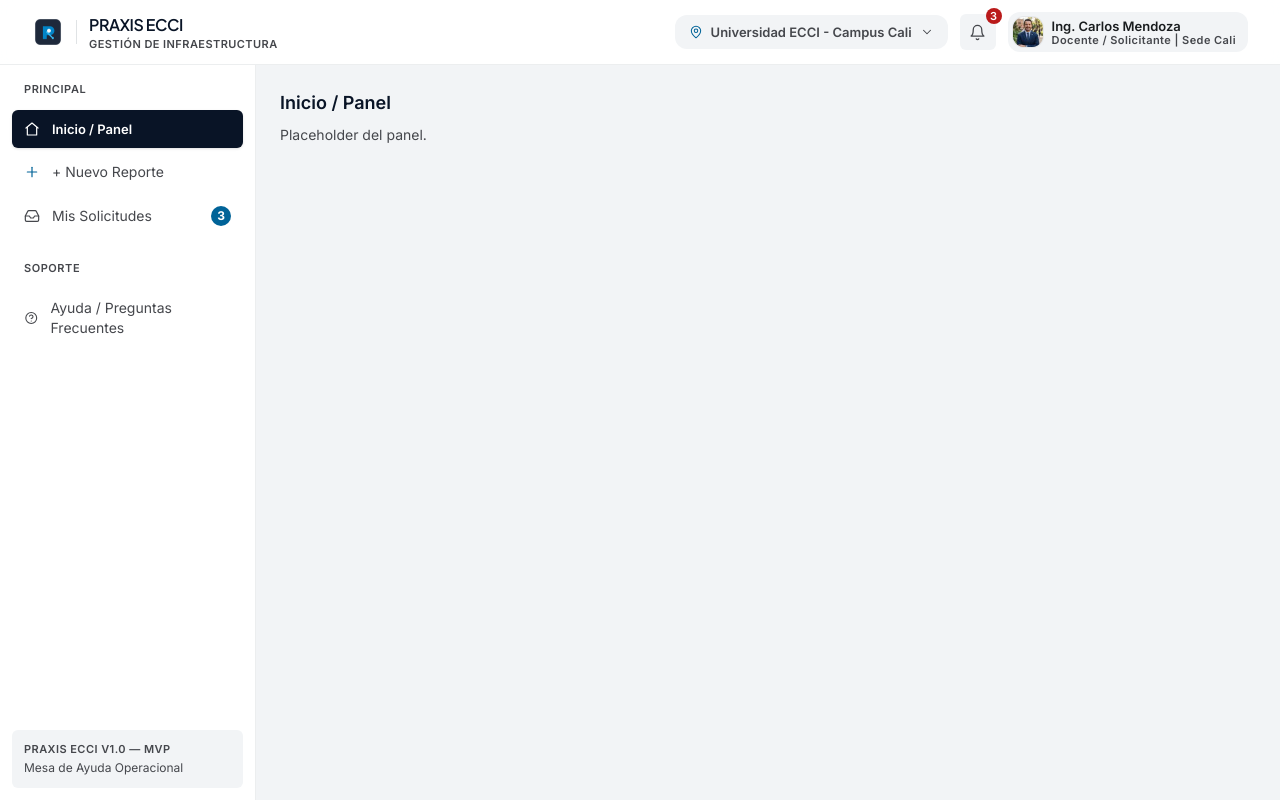
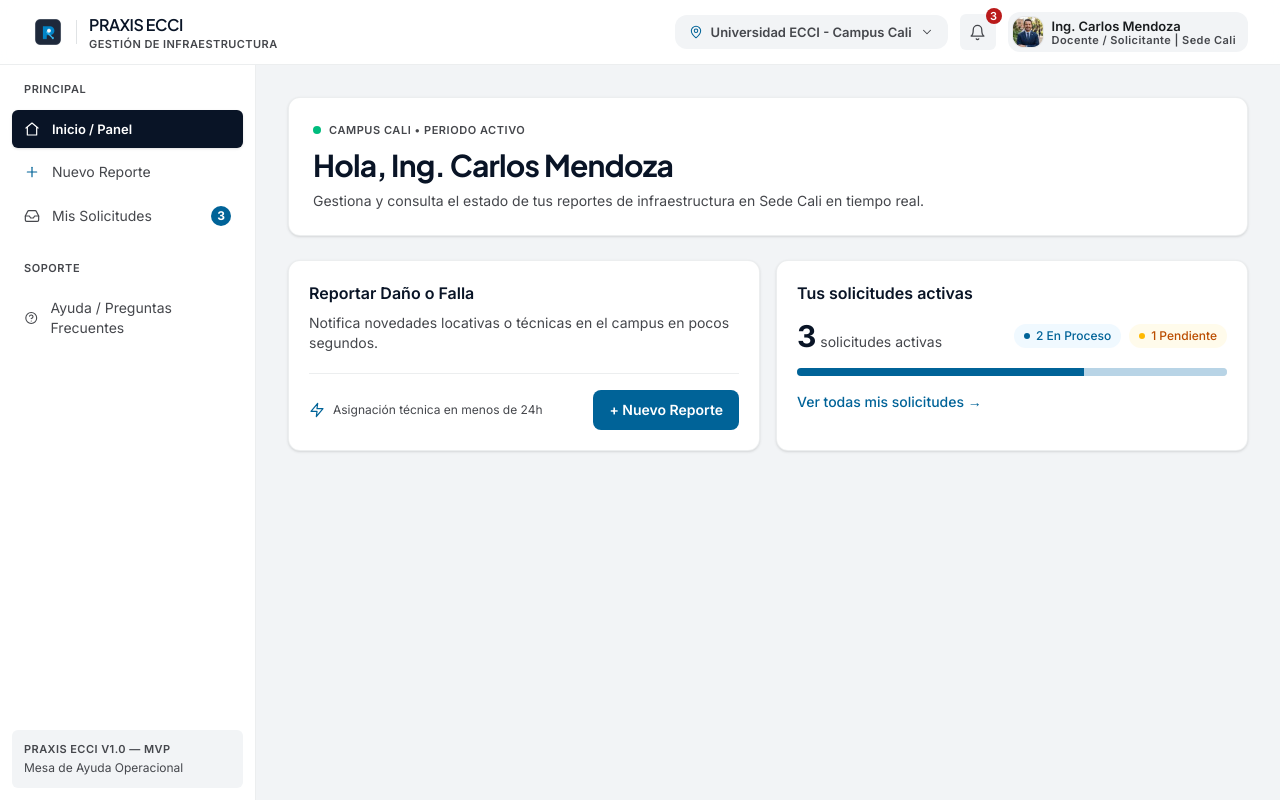
Before and after one commit to IkerMiguel/Praxis, a Next.js app in the folder apps/web/: page /panel in a window 1280 px wide. Built offline with nearby package versions, Linux system fonts and the light colour scheme.

Commit message:
feature: saludo y cards principales en /panel

```diff
--- a/apps/web/src/app/panel/page.tsx
+++ b/apps/web/src/app/panel/page.tsx
@@ -1,8 +1,104 @@
+import Link from "next/link";
+import { Icon } from "@/components/icons";
+
+const demoUser = {
+  name: "Ing. Carlos Mendoza",
+  campus: "CAMPUS CALI",
+  period: "PERIODO ACTIVO",
+  sede: "Sede Cali",
+};
+
+const demoStats = {
+  total: 3,
+  enProceso: 2,
+  pendiente: 1,
+};
+
 export default function PanelPage() {
-    return (
-      <div className="p-6">
-        <h1 className="text-lg font-semibold">Inicio / Panel</h1>
-        <p className="mt-2 text-sm text-muted">Placeholder del panel.</p>
+  const { total, enProceso, pendiente } = demoStats;
+  const procesoPct = (enProceso / total) * 100;
+  const pendientePct = (pendiente / total) * 100;
+
+  return (
+    <div className="space-y-6 p-6 lg:p-8">
+      <section className="rounded-xl border border-line/60 bg-white p-5 shadow-sm lg:p-6">
+        <p className="flex items-center gap-2 text-[11px] font-semibold tracking-[0.55px] text-muted">
+          <span className="inline-block size-2 rounded-full bg-emerald-500" />
+          {demoUser.campus} • {demoUser.period}
+        </p>
+        <h1 className="mt-2 font-display text-2xl font-bold tracking-tight text-ink lg:text-3xl">
+          Hola, {demoUser.name}
+        </h1>
+        <p className="mt-2 max-w-2xl text-sm text-muted">
+          Gestiona y consulta el estado de tus reportes de infraestructura en{" "}
+          {demoUser.sede} en tiempo real.
+        </p>
+      </section>
+
+      <div className="grid gap-4 lg:grid-cols-2">
+        <section className="flex flex-col rounded-xl border border-line/60 bg-white p-5 shadow-sm">
+          <h2 className="text-base font-semibold text-ink">
+            Reportar Daño o Falla
+          </h2>
+          <p className="mt-2 flex-1 text-sm text-muted">
+            Notifica novedades locativas o técnicas en el campus en pocos
+            segundos.
+          </p>
+          <div className="mt-5 flex flex-wrap items-center justify-between gap-3 border-t border-line/60 pt-4">
+            <p className="flex items-center gap-2 text-xs text-muted">
+              <Icon name="zap" className="size-4 text-brand" />
+              Asignación técnica en menos de 24h
+            </p>
+            <Link
+              href="/reportes/nuevo"
+              className="inline-flex items-center gap-2 rounded-lg bg-brand px-4 py-2.5 text-sm font-semibold text-white"
+            >
+              + Nuevo Reporte
+            </Link>
+          </div>
+        </section>
+
+        <section className="flex flex-col rounded-xl border border-line/60 bg-white p-5 shadow-sm">
+          <h2 className="text-base font-semibold text-ink">
+            Tus solicitudes activas
+          </h2>
+
+          <div className="mt-4 flex flex-wrap items-center justify-between gap-3">
+            <p className="text-sm text-ink">
+              <span className="text-3xl font-bold leading-none">{total}</span>{" "}
+              <span className="text-muted">solicitudes activas</span>
+            </p>
+            <div className="flex flex-wrap gap-2">
+              <span className="inline-flex items-center gap-1.5 rounded-full bg-sky-50 px-2.5 py-1 text-xs font-medium text-brand">
+                <span className="size-1.5 rounded-full bg-brand" />
+                {enProceso} En Proceso
+              </span>
+              <span className="inline-flex items-center gap-1.5 rounded-full bg-amber-50 px-2.5 py-1 text-xs font-medium text-amber-700">
+                <span className="size-1.5 rounded-full bg-amber-400" />
+                {pendiente} Pendiente
+              </span>
+            </div>
+          </div>
+
+          <div className="mt-4 flex h-2 overflow-hidden rounded-full bg-btn">
+            <div
+              className="h-full bg-brand"
+              style={{ width: `${procesoPct}%` }}
+            />
+            <div
+              className="h-full bg-[#b8d4e6]"
+              style={{ width: `${pendientePct}%` }}
+            />
+          </div>
+
+          <Link
+            href="/mis-solicitudes"
+            className="mt-4 text-sm font-medium text-brand hover:underline"
+          >
+            Ver todas mis solicitudes →
+          </Link>
+        </section>
       </div>
-    );
-  }
+    </div>
+  );
+}
--- a/apps/web/src/components/icons.tsx
+++ b/apps/web/src/components/icons.tsx
@@ -96,6 +96,9 @@ const paths: Record<string, JSX.Element> = {
       <path d="M14 11v6" />
     </>
   ),
+  zap: (
+    <path d="M13 2 3 14h9l-1 8 10-12h-9l1-8z" />
+  ),
   image: (
     <>
       <rect x="3" y="3" width="18" height="18" rx="2" />
--- a/apps/web/src/components/sidebar.tsx
+++ b/apps/web/src/components/sidebar.tsx
@@ -11,7 +11,7 @@ const linkActive = `${linkBase} bg-ink text-[13px] font-semibold leading-[18px]
 
 const items = [
   { href: "/panel", label: "Inicio / Panel", icon: "home" as const },
-  { href: "/reportes/nuevo", label: "+ Nuevo Reporte", icon: "plus" as const },
+  { href: "/reportes/nuevo", label: "Nuevo Reporte", icon: "plus" as const },
   {
     href: "/mis-solicitudes",
     label: "Mis Solicitudes",
```
